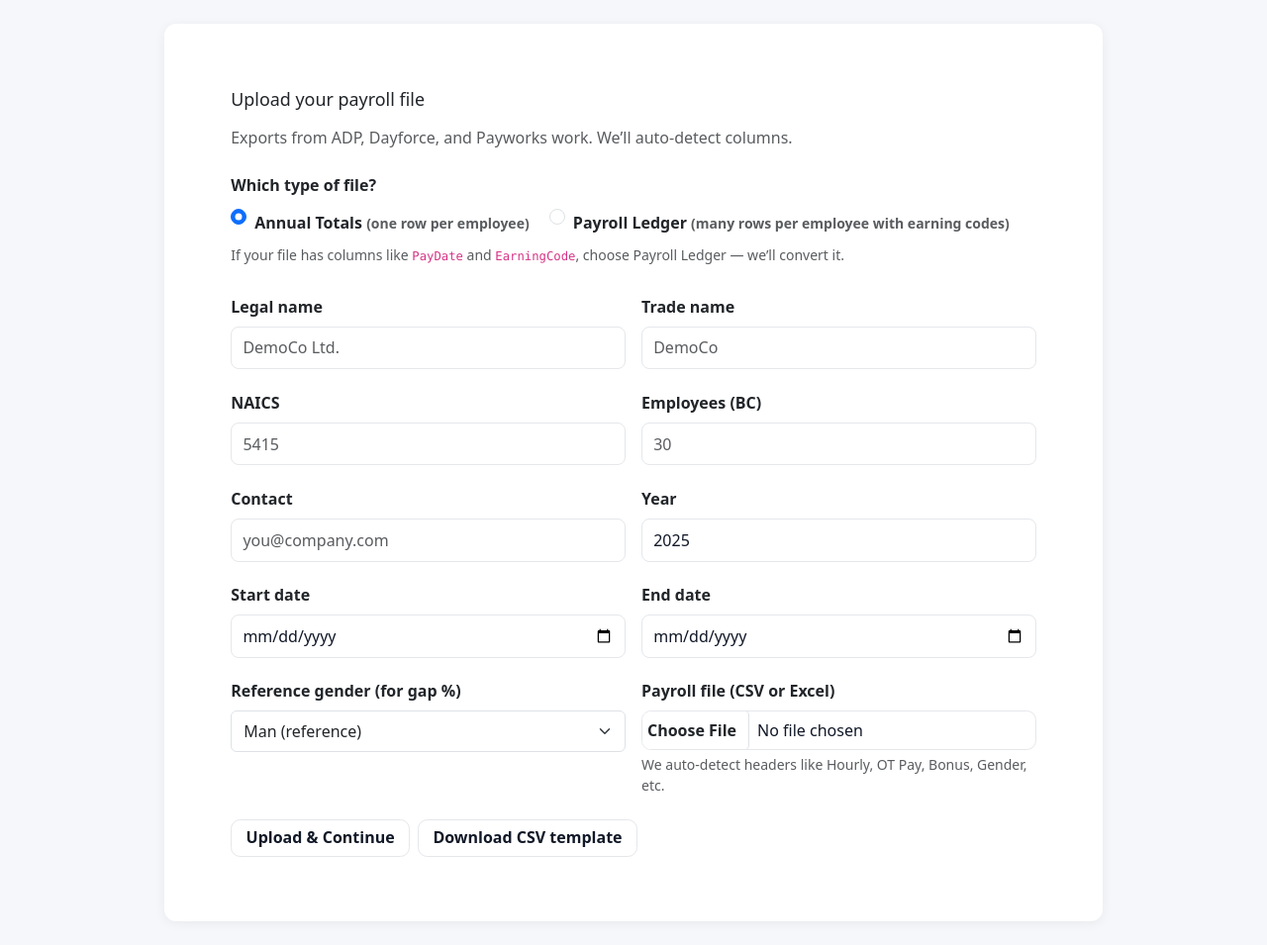
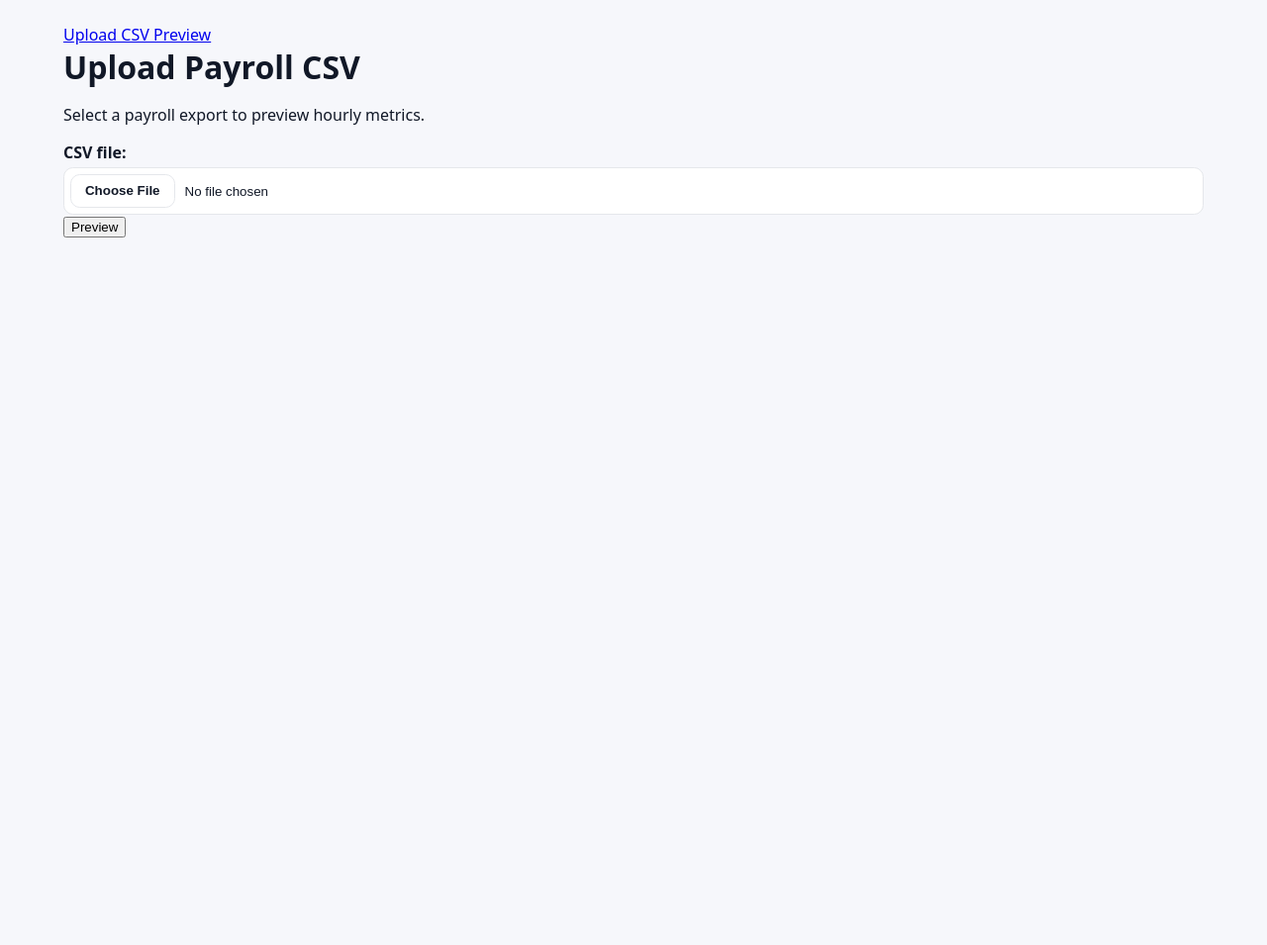
Before and after one commit to desiraesidhu17-del/paygap-compliance, a Flask app: page / in a window 1280 px wide. Shown: the whole page at 99% size. After the commit the page ends 240 px from the top, so only its background shows below. Run offline with Flask 3, Linux system fonts and the light colour scheme; some libraries are stand-ins or nearby versions.

Commit message:
feat: <describe change>

```diff
--- a/paygap_compliance/routes/report.py
+++ b/paygap_compliance/routes/report.py
@@ -1,19 +1,48 @@
 from __future__ import annotations
 
+import asyncio
 import math
+import numbers
 
 import pandas as pd
-from flask import Blueprint, abort, render_template, request
+from flask import Blueprint, Response, abort, render_template, request, session
 
 from paygap_compliance.services.metrics import compute_all_metrics
+from paygap_compliance.services.pdf import html_to_pdf
 from paygap_compliance.services.schema import coerce_df
 
 report_bp = Blueprint("report", __name__)
 
 
+@report_bp.get("/")
+def upload_form():
+    return render_template("upload.html")
+
+
 @report_bp.post("/report")
 def preview_report():
-    uploaded = request.files.get("file")
+    rows = _rows_from_upload(request.files.get("file"))
+    return render_template("preview.html", rows=rows)
+
+
+@report_bp.post("/report/pdf")
+def preview_report_pdf():
+    if not session.get("paid"):
+        return {"pay_url": "/fake-checkout"}, 402
+    rows = _rows_from_upload(request.files.get("file"))
+    html = render_template("preview.html", rows=rows)
+    try:
+        pdf_bytes = asyncio.run(html_to_pdf(html))
+    except RuntimeError as exc:
+        abort(500, str(exc))
+    return Response(  # noqa: B950
+        pdf_bytes,
+        mimetype="application/pdf",
+        headers={"Content-Disposition": "inline; filename=preview.pdf"},
+    )
+
+
+def _rows_from_upload(uploaded) -> list[dict]:
     if uploaded is None or uploaded.filename == "":
         abort(400, "CSV file required")
 
@@ -25,25 +54,22 @@ def preview_report():
     coerced = coerce_df(df)
     metrics = compute_all_metrics(coerced)
     hourly_rows = metrics.get("hourly", [])
+    return [_format_row(row) for row in hourly_rows]
 
-    display_rows = []
-    for row in hourly_rows:
-        hourly_mean = row.get("HourlyMean")
-        if isinstance(hourly_mean, (int, float)):
-            if math.isnan(hourly_mean):
-                hourly_display = ""
-            else:
-                hourly_display = f"{hourly_mean:.2f}"
+
+def _format_row(row: dict) -> dict:
+    hourly_mean = row.get("HourlyMean")
+    if isinstance(hourly_mean, numbers.Number):
+        if math.isnan(hourly_mean):
+            hourly_display = ""
         else:
-            hourly_display = hourly_mean or ""
+            hourly_display = f"{hourly_mean:.2f}"
+    else:
+        hourly_display = hourly_mean or ""
 
-        display_rows.append(
-            {
-                "Gender": row.get("Gender", ""),
-                "Count": row.get("Count", 0),
-                "HourlyMean": hourly_display,
-                "Suppressed": row.get("Suppressed", False),
-            }
-        )
-
-    return render_template("preview.html", rows=display_rows)
+    return {
+        "Gender": row.get("Gender", ""),
+        "Count": row.get("Count", 0),
+        "HourlyMean": hourly_display,
+        "Suppressed": row.get("Suppressed", False),
+    }
--- a/templates/base.html
+++ b/templates/base.html
@@ -13,6 +13,9 @@
 </head>
 <body>
   <main class="container">
+    <nav>
+      <a href="{{ url_for('report.upload_form') }}">Upload CSV Preview</a>
+    </nav>
     {% with msgs = get_flashed_messages(with_categories=true) %}
       {% if msgs %}
         <div class="flash-stack">
--- a/templates/upload.html
+++ b/templates/upload.html
@@ -1,142 +1,13 @@
-<!doctype html>
-<html lang="en">
-<head>
-  <meta charset="utf-8" />
-  <meta name="viewport" content="width=device-width, initial-scale=1" />
-  <title>Upload Payroll File</title>
+{% extends "base.html" %}
 
-  <!-- Bootstrap 5 -->
-  <link
-    href="https://cdn.jsdelivr.net/npm/bootstrap@5.3.3/dist/css/bootstrap.min.css"
-    rel="stylesheet"
-    integrity="sha384-QWTKZyjpPEjISv5WaRU9OFeRpok6YctnYmDr5pNlyT2bRjXh0JMhjY6hW+ALEwIH"
-    crossorigin="anonymous"
-  />
+{% block title %}Upload Preview{% endblock %}
 
-  <!-- Your styles (loads after Bootstrap so it can override) -->
-  <link rel="stylesheet" href="{{ url_for('static', filename='style.css') }}" />
-  <style>
-    body { background-color: #f6f7fb; }
-    .page-wrap { max-width: 980px; }
-    .card { border: 0; box-shadow: 0 2px 12px rgba(0,0,0,.06); }
-  </style>
-</head>
-<body>
-  <div class="container page-wrap py-4">
-    {% with messages = get_flashed_messages(with_categories=true) %}
-      {% if messages %}
-        <div class="mb-3">
-          {% for category, message in messages %}
-            <div class="alert alert-{{ 'danger' if category=='error' else category }} mb-2" role="alert">
-              {{ message }}
-            </div>
-          {% endfor %}
-        </div>
-      {% endif %}
-    {% endwith %}
-
-    <div class="card">
-      <div class="card-body p-4 p-md-5">
-        <h1 class="h3 mb-3">Upload your payroll file</h1>
-        <p class="text-muted mb-4">
-          Exports from ADP, Dayforce, and Payworks work. We’ll auto-detect columns.
-        </p>
-
-        <!-- File type -->
-        <div class="mb-4">
-          <label class="form-label d-block fw-semibold">Which type of file?</label>
-
-          <div class="form-check form-check-inline">
-            <input class="form-check-input" type="radio" name="mode" id="modeTotals" value="totals" form="uploadForm" checked>
-            <label class="form-check-label" for="modeTotals">
-              Annual Totals <small class="text-muted">(one row per employee)</small>
-            </label>
-          </div>
-
-          <div class="form-check form-check-inline">
-            <input class="form-check-input" type="radio" name="mode" id="modeLedger" value="ledger" form="uploadForm">
-            <label class="form-check-label" for="modeLedger">
-              Payroll Ledger <small class="text-muted">(many rows per employee with earning codes)</small>
-            </label>
-          </div>
-
-          <div class="form-text">
-            If your file has columns like <code>PayDate</code> and <code>EarningCode</code>,
-            choose Payroll Ledger — we’ll convert it.
-          </div>
-        </div>
-
-        <!-- Form -->
-        <form id="uploadForm" action="{{ url_for('upload') }}" method="post" enctype="multipart/form-data" novalidate>
-          <div class="row g-3">
-            <div class="col-md-6">
-              <label for="legal_name" class="form-label">Legal name</label>
-              <input type="text" class="form-control" id="legal_name" name="legal_name" placeholder="DemoCo Ltd.">
-            </div>
-            <div class="col-md-6">
-              <label for="trade_name" class="form-label">Trade name</label>
-              <input type="text" class="form-control" id="trade_name" name="trade_name" placeholder="DemoCo">
-            </div>
-
-            <div class="col-md-6">
-              <label for="naics" class="form-label">NAICS</label>
-              <input type="text" class="form-control" id="naics" name="naics" placeholder="5415" inputmode="numeric">
-            </div>
-            <div class="col-md-6">
-              <label for="employees" class="form-label">Employees (BC)</label>
-              <input type="number" class="form-control" id="employees" name="employees" min="0" placeholder="30">
-            </div>
-
-            <div class="col-md-6">
-              <label for="contact" class="form-label">Contact</label>
-              <input type="email" class="form-control" id="contact" name="contact" placeholder="you@company.com">
-            </div>
-            <div class="col-md-6">
-              <label for="year" class="form-label">Year</label>
-              <input type="number" class="form-control" id="year" name="year"
-                     value="{{ current_year }}" placeholder="{{ current_year }}">
-            </div>
-
-            <div class="col-md-6">
-              <label for="start_date" class="form-label">Start date</label>
-              <input type="date" class="form-control" id="start_date" name="start_date" value="">
-            </div>
-            <div class="col-md-6">
-              <label for="end_date" class="form-label">End date</label>
-              <input type="date" class="form-control" id="end_date" name="end_date" value="">
-            </div>
-
-            <div class="col-md-6">
-              <label for="reference_gender" class="form-label">Reference gender (for gap %)</label>
-              <select id="reference_gender" name="reference_gender" class="form-select">
-                <option value="Man" selected>Man (reference)</option>
-                <option value="Woman">Woman</option>
-                <option value="Non-binary, Two-Spirit, gender diverse">Non-binary, Two-Spirit, gender diverse</option>
-              </select>
-            </div>
-
-            <div class="col-md-6">
-              <label for="file" class="form-label">Payroll file (CSV or Excel)</label>
-              <input class="form-control" type="file" id="file" name="file" accept=".csv,.xlsx,.xls" required>
-              <div class="form-text">
-                We auto-detect headers like Hourly, OT Pay, Bonus, Gender, etc.
-              </div>
-            </div>
-          </div>
-
-          <div class="d-flex gap-2 mt-4">
-            <button type="submit" class="btn btn-primary">Upload &amp; Continue</button>
-            <a class="btn btn-outline-secondary" href="{{ url_for('download_template_csv') }}">
-              Download CSV template
-            </a>
-          </div>
-        </form>
-      </div>
-    </div>
-  </div>
-
-  <script src="https://cdn.jsdelivr.net/npm/bootstrap@5.3.3/dist/js/bootstrap.bundle.min.js"
-          integrity="sha384-YvpcrYf0tY3lHB60NNkmXc5s9fDVZLESaAA55NDzOxhy9GkcIdslK1eN7N6jIeHz"
-          crossorigin="anonymous"></script>
-</body>
-</html>
+{% block content %}
+  <h1>Upload Payroll CSV</h1>
+  <p>Select a payroll export to preview hourly metrics.</p>
+  <form action="{{ url_for('report.preview_report') }}" method="post" enctype="multipart/form-data">
+    <label for="file">CSV file:</label>
+    <input type="file" id="file" name="file" accept=".csv">
+    <button type="submit">Preview</button>
+  </form>
+{% endblock %}
```
Also changed, not shown: AGENTS.md (+1 -1 lines), paygap_compliance/services/pdf.py (added, +23 -0 lines), tests/test_pdf.py (added, +39 -0 lines), tests/test_upload.py (added, +32 -0 lines), README.md.
